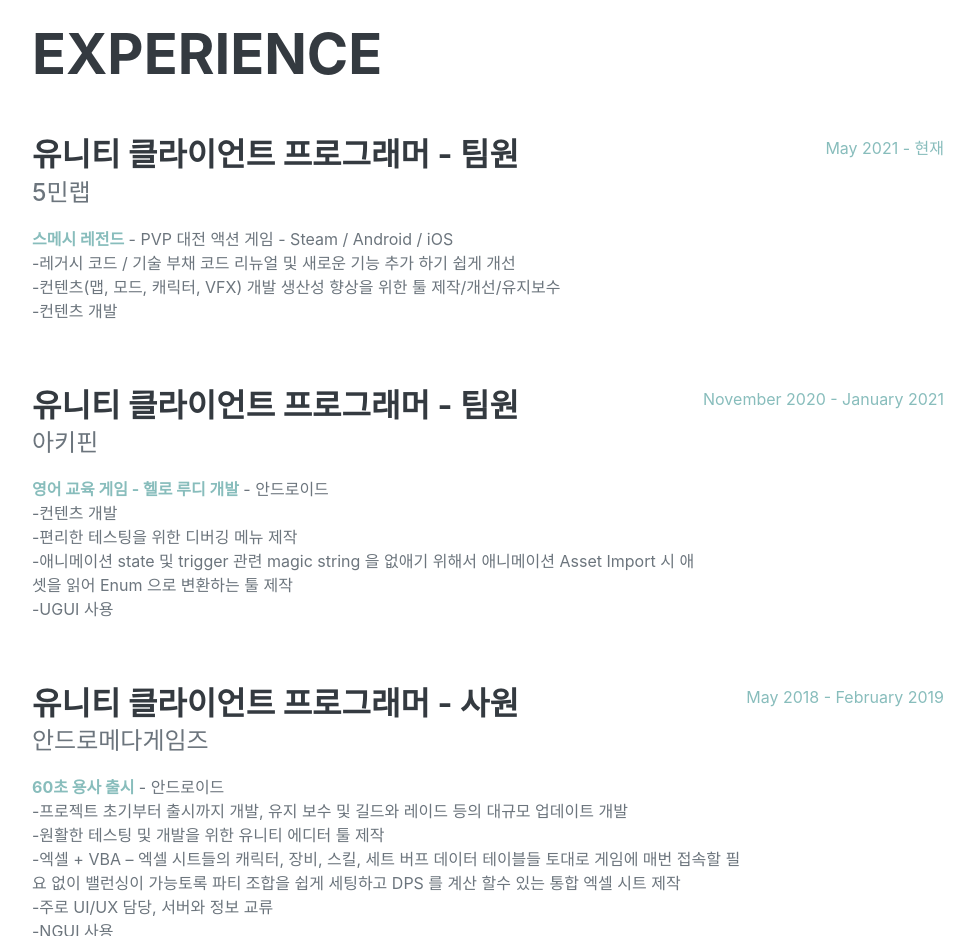
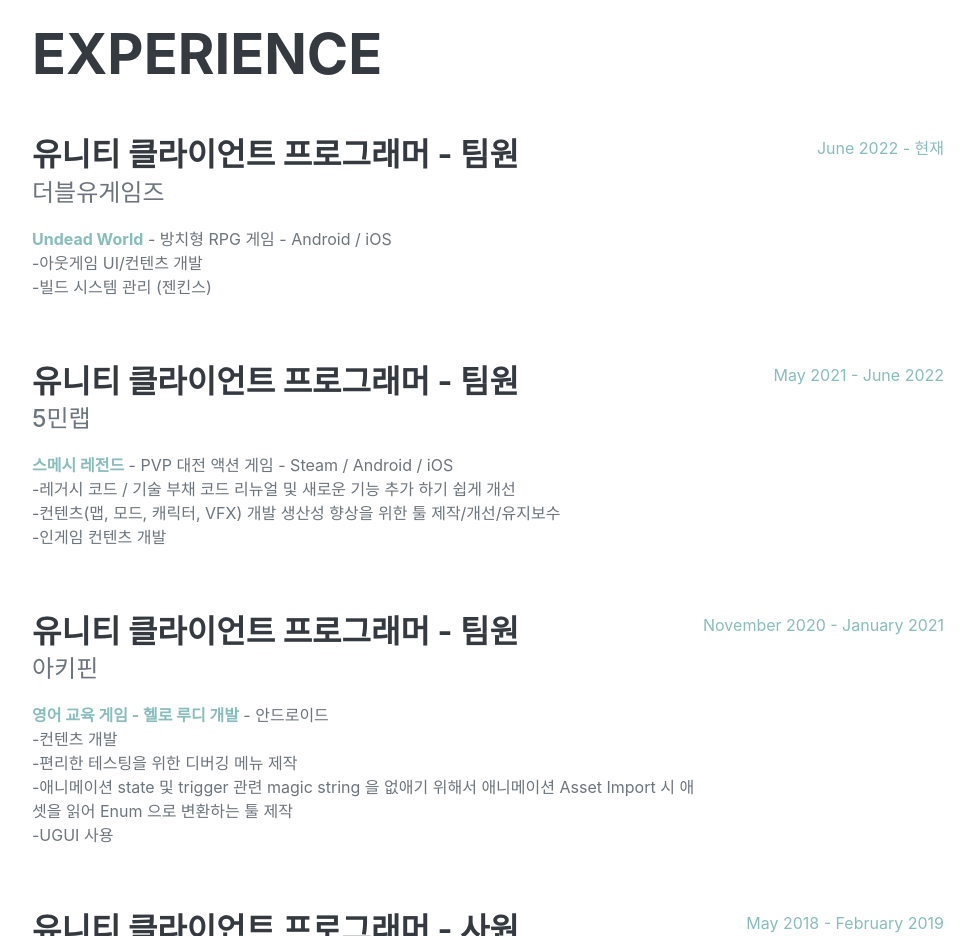
Before and after one commit to tyl3rdurden/tyl3rdurden.github.io, a website: page index.html in a window 1280 px wide. Shown: the part 860-1796 px from the top of the page, without its empty margins (288-1262 px from the left). Drawn offline with nearby package versions, Linux system fonts and the light colour scheme; a web font is replaced by a local one.

Commit message:
경력 업데이트

```diff
--- a/index.html
+++ b/index.html
@@ -70,14 +70,25 @@
                     <div class="d-flex flex-column flex-md-row justify-content-between mb-5">
                         <div class="flex-grow-1">
                             <h3 class="mb-0">유니티 클라이언트 프로그래머 - 팀원</h3>
+                            <div class="subheading mb-3">더블유게임즈</div>
+                            <p><a href="https://play.google.com/store/apps/details?id=com.doubledown.undead.world.hero.afk.game&hl=en&gl=US"><b>Undead World</b></a> - 방치형 RPG 게임 - Android / iOS
+                                <br>-아웃게임 UI/컨텐츠 개발
+                                <br>-빌드 시스템 관리 (젠킨스)
+                            </p>
+                        </div>
+                        <div class="flex-shrink-0"><span class="text-primary">June 2022 - 현재</span></div>
+                    </div>
+                    <div class="d-flex flex-column flex-md-row justify-content-between mb-5">
+                        <div class="flex-grow-1">
+                            <h3 class="mb-0">유니티 클라이언트 프로그래머 - 팀원</h3>
                             <div class="subheading mb-3">5민랩</div>
                             <p><a href="https://store.steampowered.com/app/1352080/SMASH_LEGENDS/"><b>스메시 레전드</b></a> - PVP 대전 액션 게임 - Steam / Android / iOS
                                 <br>-레거시 코드 / 기술 부채 코드 리뉴얼 및 새로운 기능 추가 하기 쉽게 개선
                                 <br>-컨텐츠(맵, 모드, 캐릭터, VFX) 개발 생산성 향상을 위한 툴 제작/개선/유지보수
-                                <br>-컨텐츠 개발
+                                <br>-인게임 컨텐츠 개발
                             </p>
                         </div>
-                        <div class="flex-shrink-0"><span class="text-primary">May 2021 - 현재</span></div>
+                        <div class="flex-shrink-0"><span class="text-primary">May 2021 - June 2022</span></div>
                     </div>
 					<div class="d-flex flex-column flex-md-row justify-content-between mb-5">
                         <div class="flex-grow-1">
```
